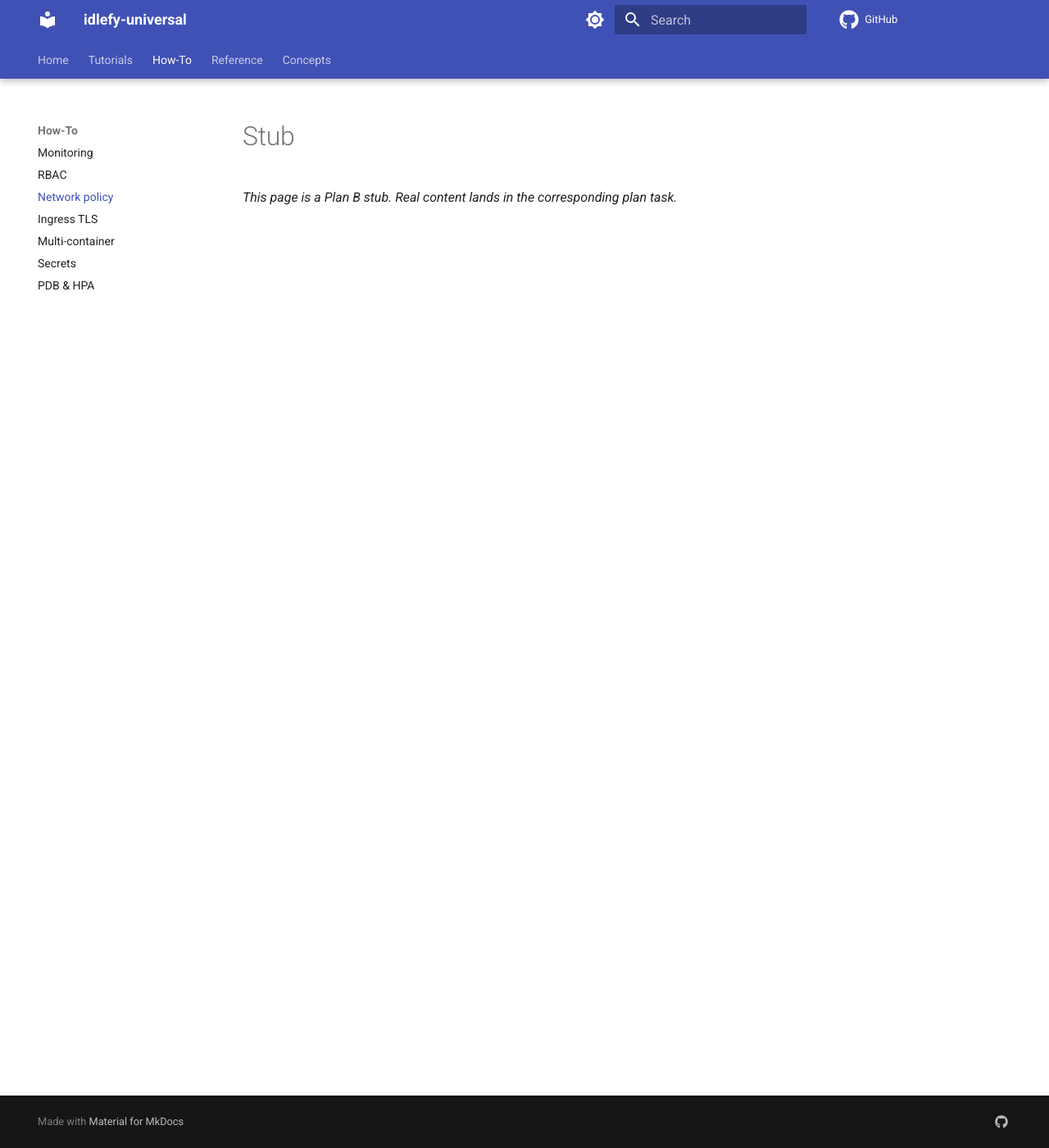
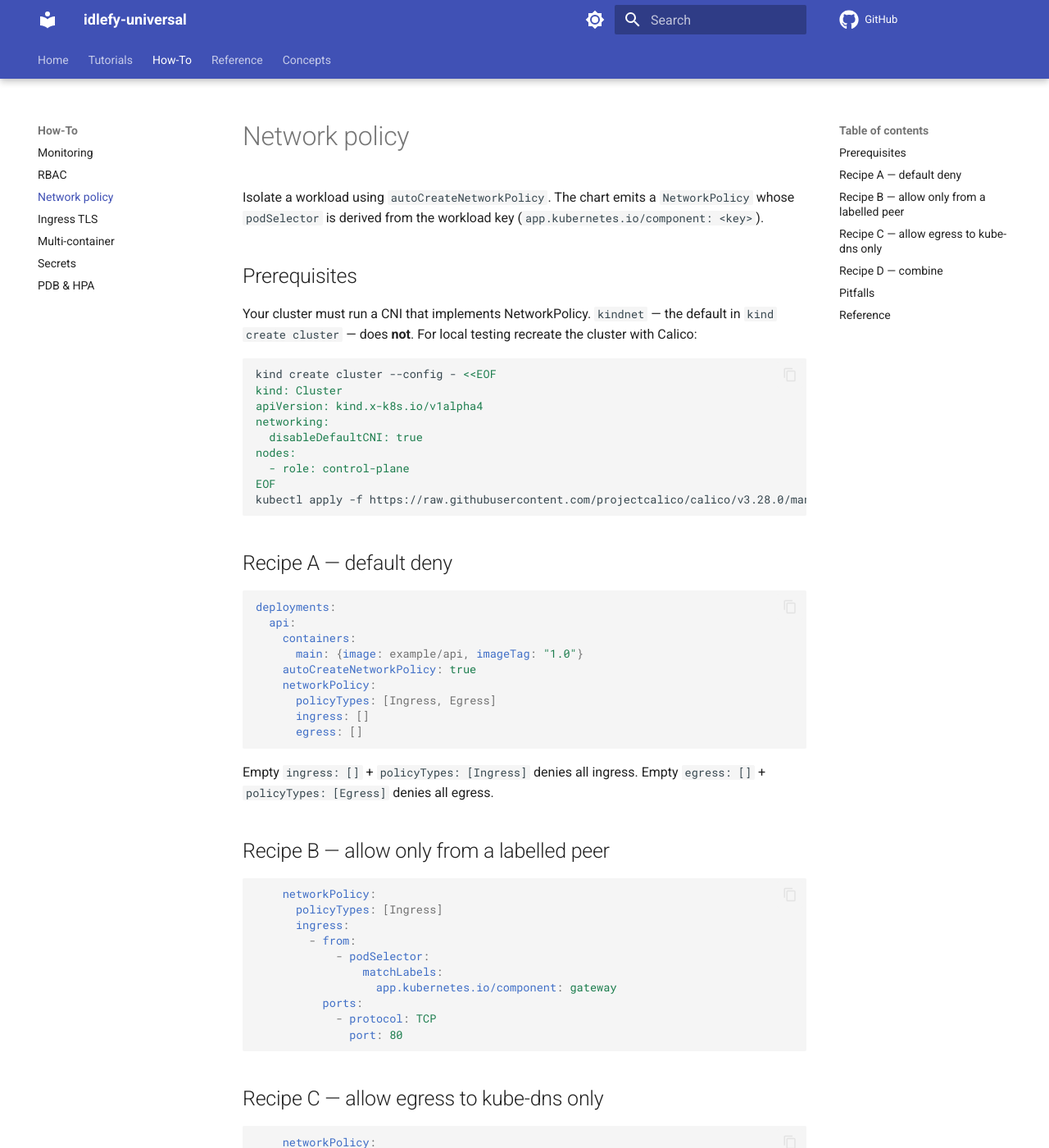
Before and after one commit to idlefy/idlefy-universal, an MkDocs documentation site: the page built from docs/how-to/network-policy.md, in a window 1280 px wide and 1400 px high. Shown: the whole window at 82% size. Built offline with MkDocs 1.6.1 and Material for MkDocs 9.7.7, drawn with Linux system fonts in a browser that asks for light colours; comment, search, counter and statistics services are not loaded; some of the changed text lies outside the part shown.

Commit message:
docs(how-to): network-policy recipes
Co-Authored-By: Claude Opus 4.7 <noreply@anthropic.com>

````diff
--- a/docs/how-to/network-policy.md
+++ b/docs/how-to/network-policy.md
@@ -1,3 +1,102 @@
-# Stub
+# Network policy
 
-_This page is a Plan B stub. Real content lands in the corresponding plan task._
+Isolate a workload using `autoCreateNetworkPolicy`. The chart emits a
+`NetworkPolicy` whose `podSelector` is derived from the workload key
+(`app.kubernetes.io/component: <key>`).
+
+## Prerequisites
+
+Your cluster must run a CNI that implements NetworkPolicy. `kindnet` —
+the default in `kind create cluster` — does **not**. For local testing
+recreate the cluster with Calico:
+
+```bash
+kind create cluster --config - <<EOF
+kind: Cluster
+apiVersion: kind.x-k8s.io/v1alpha4
+networking:
+  disableDefaultCNI: true
+nodes:
+  - role: control-plane
+EOF
+kubectl apply -f https://raw.githubusercontent.com/projectcalico/calico/v3.28.0/manifests/calico.yaml
+```
+
+## Recipe A — default deny
+
+```yaml
+deployments:
+  api:
+    containers:
+      main: {image: example/api, imageTag: "1.0"}
+    autoCreateNetworkPolicy: true
+    networkPolicy:
+      policyTypes: [Ingress, Egress]
+      ingress: []
+      egress: []
+```
+
+Empty `ingress: []` + `policyTypes: [Ingress]` denies all ingress.
+Empty `egress: []` + `policyTypes: [Egress]` denies all egress.
+
+## Recipe B — allow only from a labelled peer
+
+```yaml
+    networkPolicy:
+      policyTypes: [Ingress]
+      ingress:
+        - from:
+            - podSelector:
+                matchLabels:
+                  app.kubernetes.io/component: gateway
+          ports:
+            - protocol: TCP
+              port: 80
+```
+
+## Recipe C — allow egress to kube-dns only
+
+```yaml
+    networkPolicy:
+      policyTypes: [Egress]
+      egress:
+        - to:
+            - namespaceSelector:
+                matchLabels:
+                  kubernetes.io/metadata.name: kube-system
+              podSelector:
+                matchLabels:
+                  k8s-app: kube-dns
+          ports:
+            - protocol: UDP
+              port: 53
+            - protocol: TCP
+              port: 53
+```
+
+## Recipe D — combine
+
+```yaml
+    networkPolicy:
+      policyTypes: [Ingress, Egress]
+      ingress:
+        - from:
+            - podSelector: {matchLabels: {app.kubernetes.io/component: gateway}}
+          ports: [{protocol: TCP, port: 80}]
+      egress:
+        - to:
+            - namespaceSelector: {matchLabels: {kubernetes.io/metadata.name: kube-system}}
+          ports: [{protocol: UDP, port: 53}]
+```
+
+## Pitfalls
+
+- **Pods become isolated** the moment a NetworkPolicy selects them.
+  Allow-list every legitimate peer before applying.
+- **Egress to DNS is almost always required** — most apps break without
+  it.
+
+## Reference
+
+- [`autoCreateNetworkPolicy`](../reference/values.md#deploymentspec-autocreatenetworkpolicy)
+- [`networkPolicy`](../reference/values.md#deploymentspec-networkpolicy)
````
